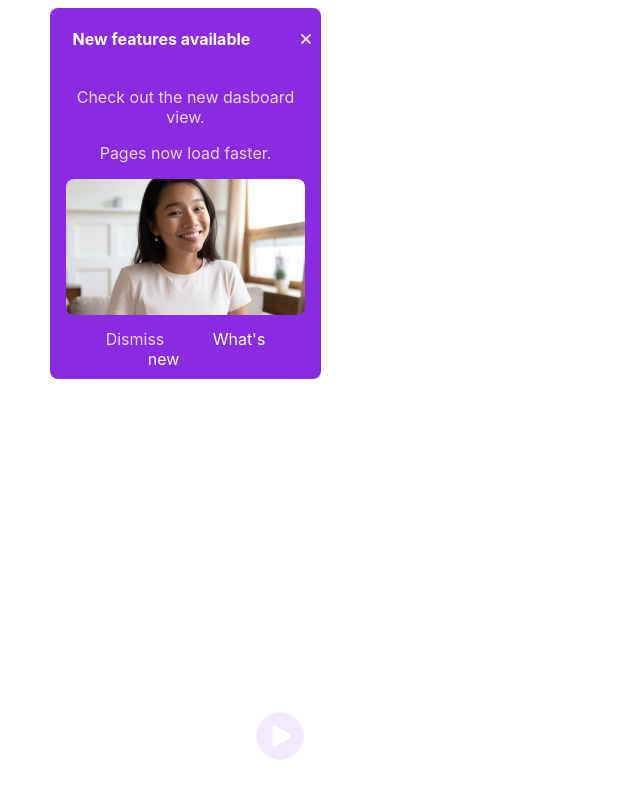
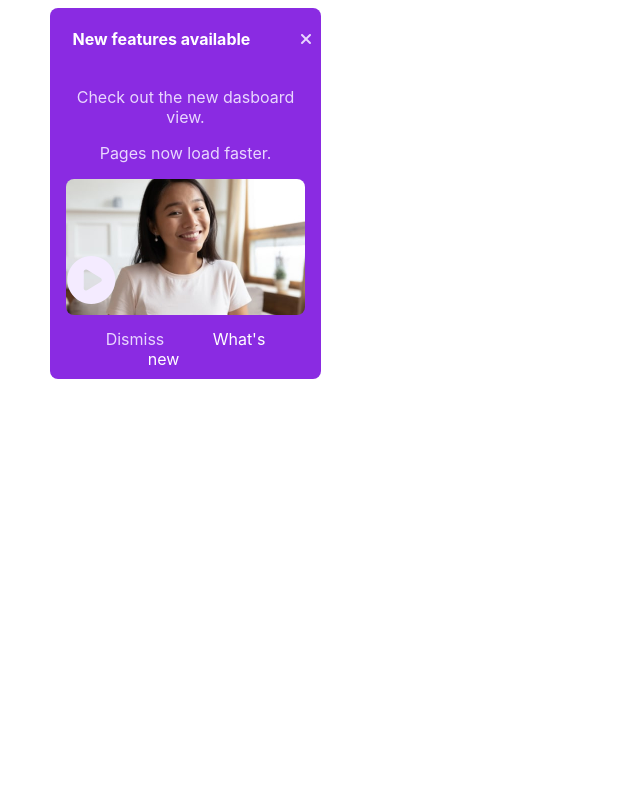
Before and after one commit to BEAM-WD01-22/Multiple-exercises, a plain HTML site: page index.html in a window 1280 px wide. Shown: the whole page, without its empty margins (0-640 px from the left). Drawn offline with Linux system fonts and the light colour scheme.

Commit message:
work in progress

```diff
--- a/css/style.css
+++ b/css/style.css
@@ -78,8 +78,8 @@ span{
 }
 #circle{
     font-size: 48px;
-    opacity: 0.5;
+    color: #F4EBFF;
     position: absolute;
-   bottom: 5%;
-   left: 20%;
+  right: 91%;
+   top: 32%;
 }
```
